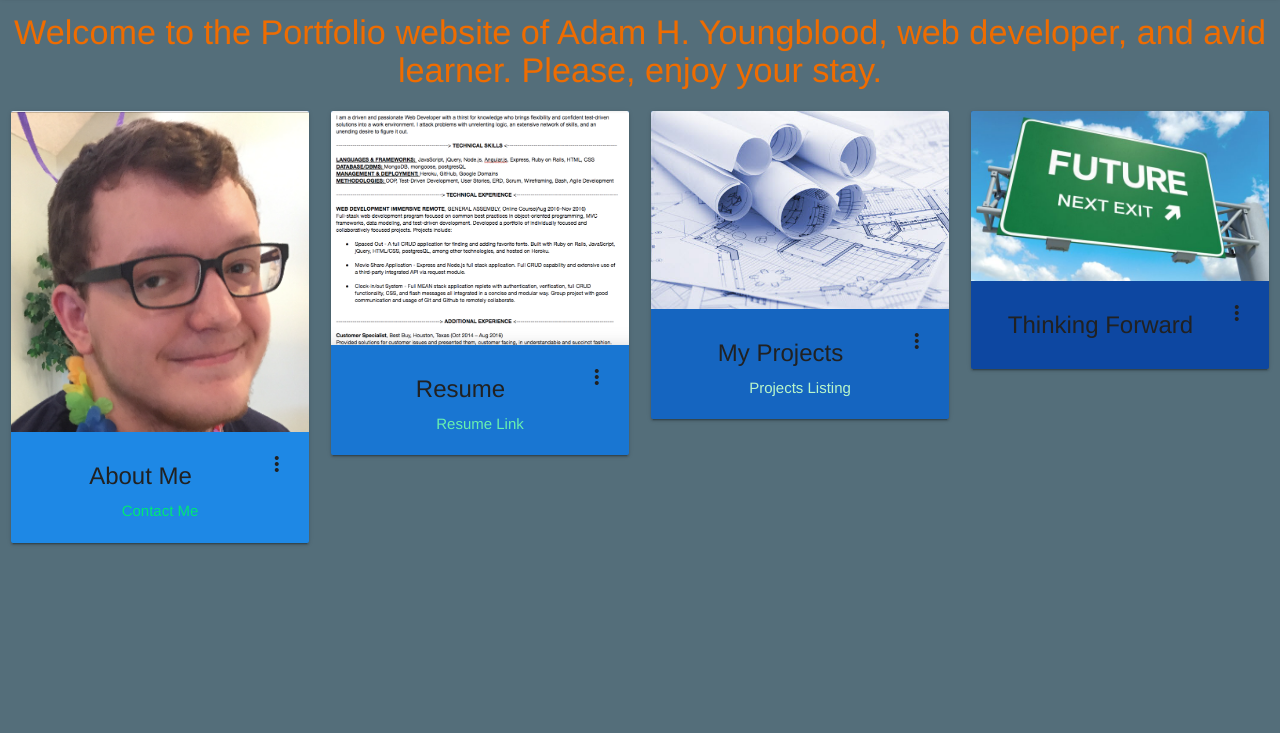
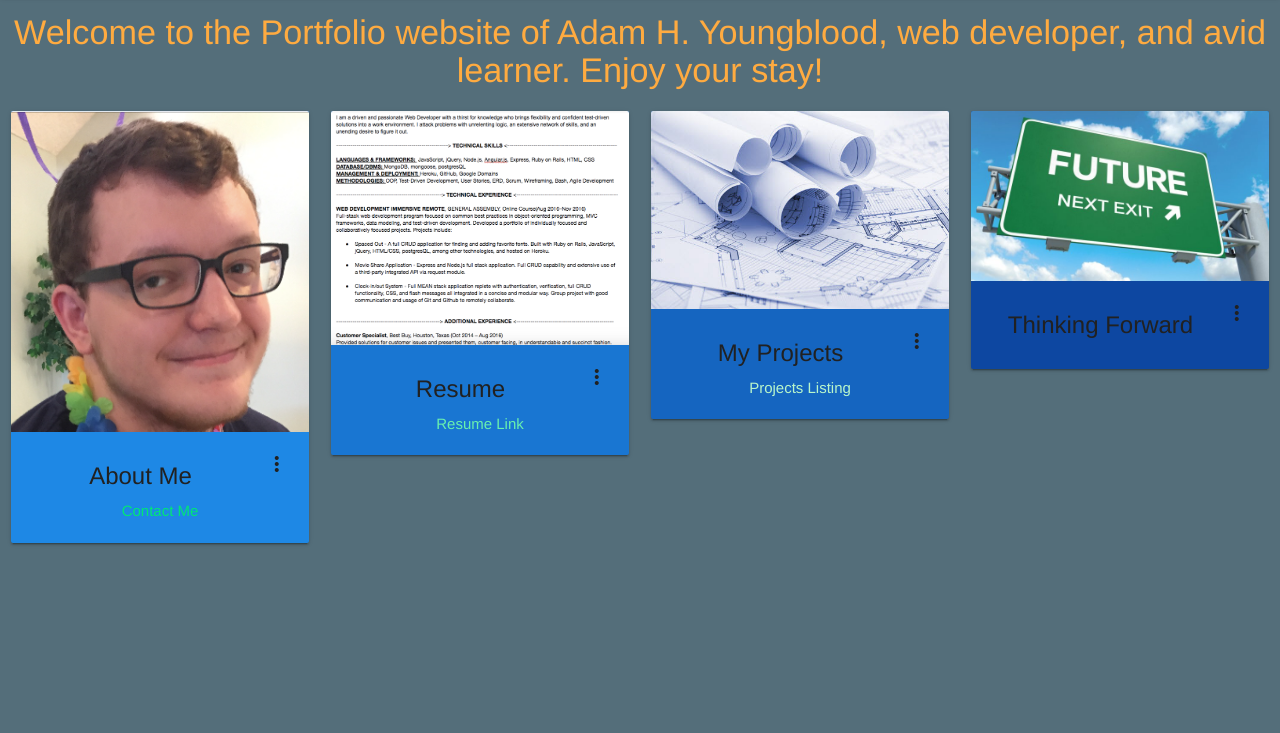
Before and after one commit to YoungbloodEden/Portfolio, a website: page public/index.html at #/home in a window 1280 px wide. Shown: the part 67-800 px from the top of the page. Drawn offline with nearby package versions, Linux system fonts and the light colour scheme; files whose address does not match are found by name; a web font is replaced by a local one.

Commit message:
minor fixes

```diff
--- a/public/home.html
+++ b/public/home.html
@@ -1,4 +1,4 @@
-<h4 class="orange-text text-darken-3">Welcome to the Portfolio website of Adam H. Youngblood, web developer, and avid learner. Please, enjoy your stay.</h4>
+<h4 class="orange-text text-accent-2">Welcome to the Portfolio website of Adam H. Youngblood, web developer, and avid learner. Enjoy your stay!</h4>
 
 <div class="row">
 
```
